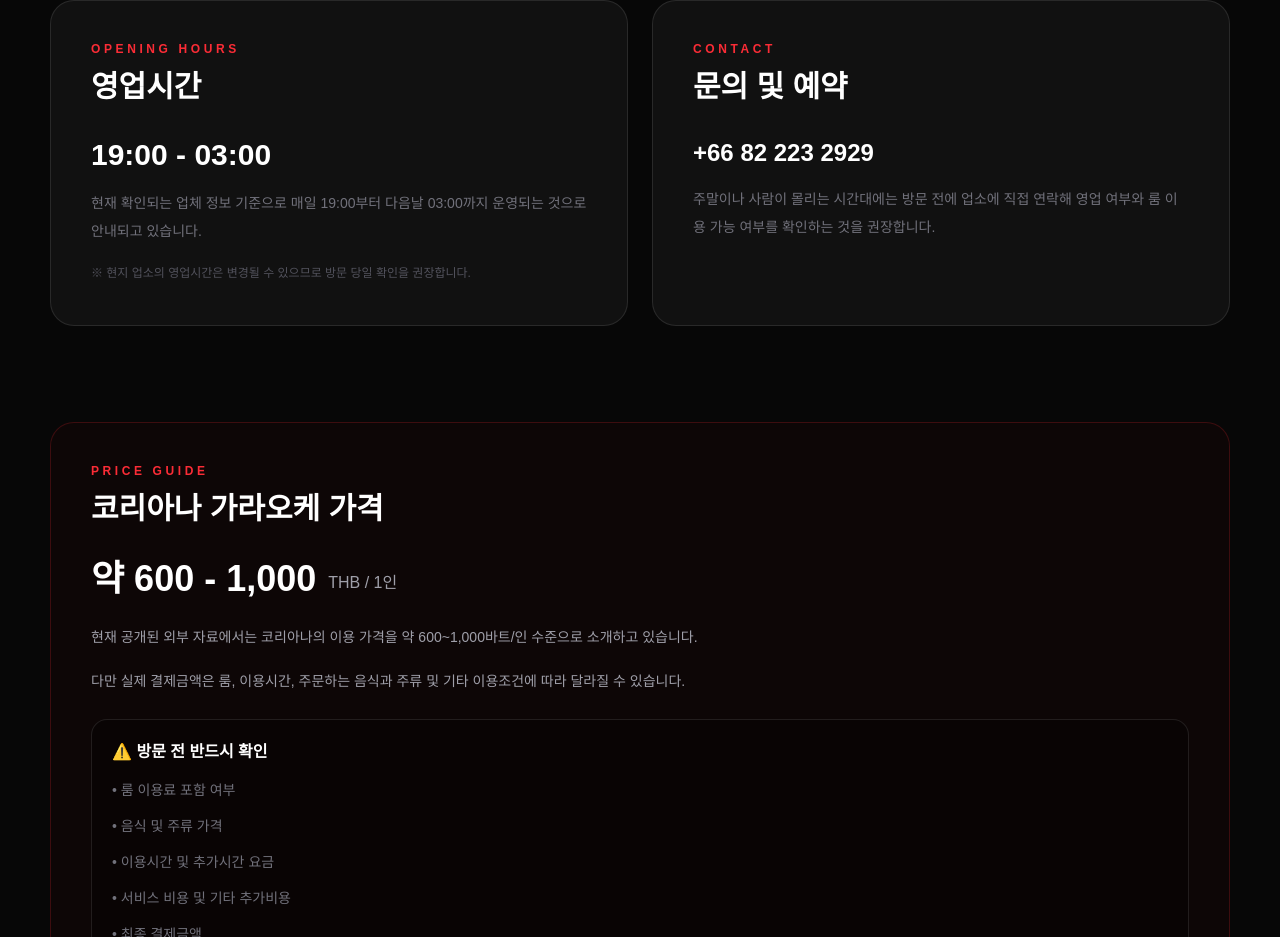
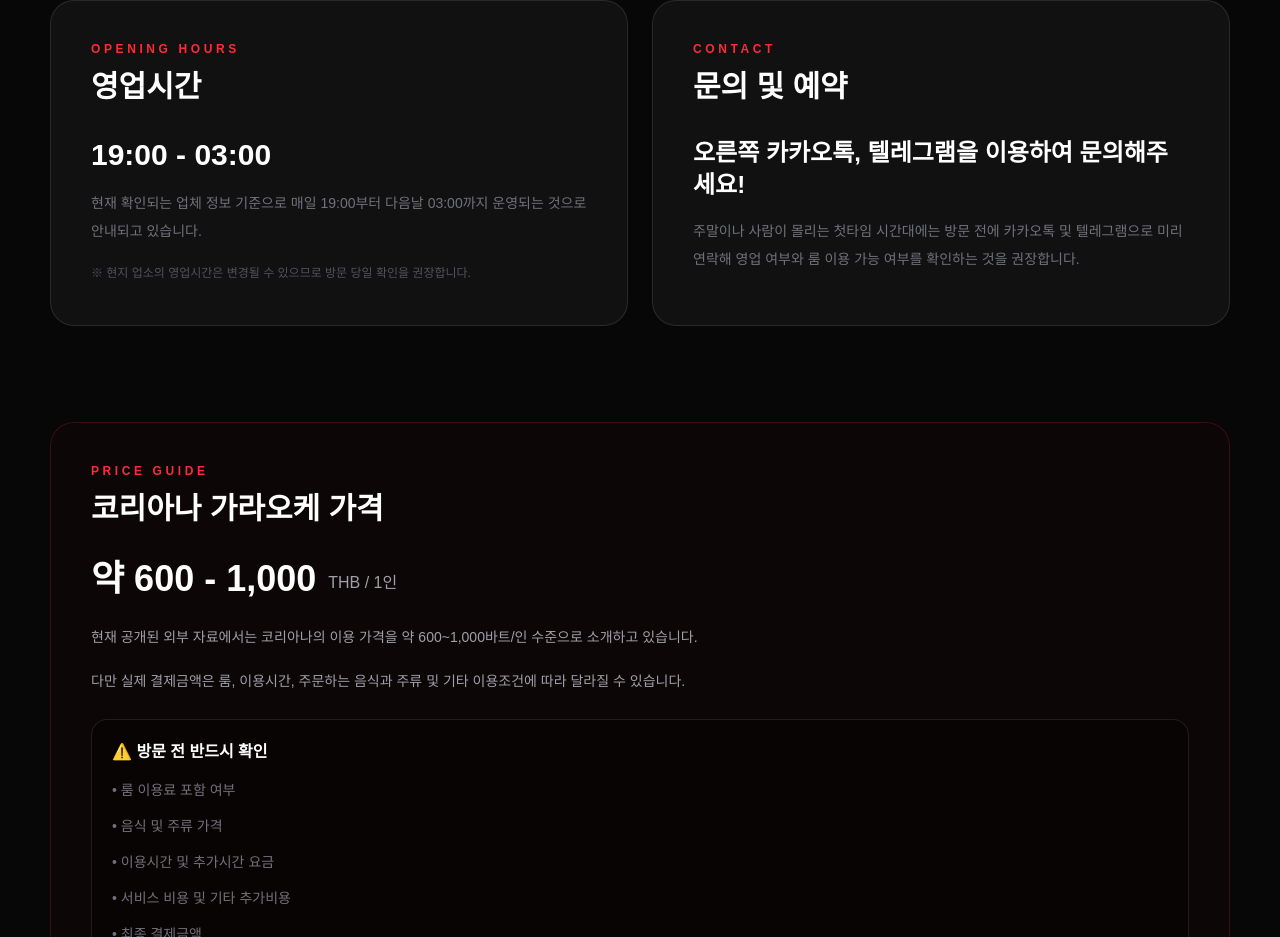
Before and after one commit to vietnam-nightlife/thailand-nightlife, a Next.js app: page /bangkok/karaoke/bangkok-karaoke-01 in a window 1280 px wide. Shown: the part 2193-3130 px from the top of the page. Built offline with nearby package versions, Linux system fonts and the light colour scheme.

Commit message:
Update contact information and recommendation text

```diff
--- a/app/[city]/[category]/[slug]/page.tsx
+++ b/app/[city]/[category]/[slug]/page.tsx
@@ -612,12 +612,12 @@ export default async function PlaceDetail({
             </h2>
 
             <div className="mt-8 text-2xl font-black">
-              +66 82 223 2929
+              오른쪽 카카오톡, 텔레그램을 이용하여 문의해주세요!
             </div>
 
             <p className="mt-4 text-sm leading-7 text-zinc-500">
-              주말이나 사람이 몰리는 시간대에는
-              방문 전에 업소에 직접 연락해
+              주말이나 사람이 몰리는 첫타임 시간대에는
+              방문 전에 카카오톡 및 텔레그램으로 미리 연락해
               영업 여부와 룸 이용 가능 여부를
               확인하는 것을 권장합니다.
             </p>
```
